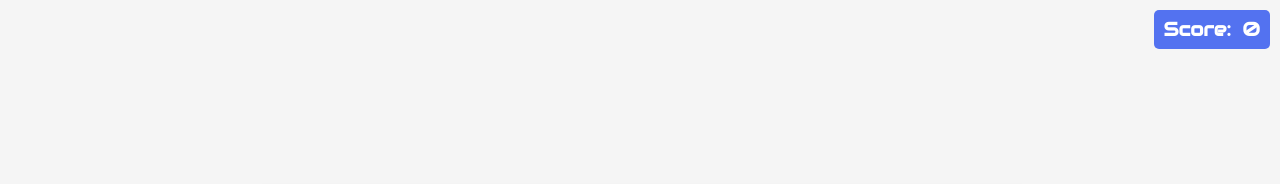
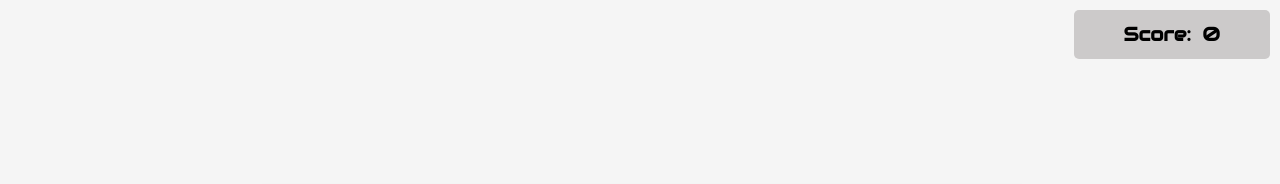
Before and after one commit to NeNeZoRr/WebgameProject, a website with bundled scripts: page main.html in a window 1280 px wide. Shown: the top 184 px of the page. Built offline with nearby package versions, Linux system fonts and the light colour scheme.

Commit message:
Update 9-1 	modified:   README.md 	modified:   Styling.css 	modified:   main.html 	modified:   main.js 	modified:   node_modules/.package-lock.json 	modified:   package-lock.json 	modified:   package.json 	modified:   word.js

```diff
--- a/Styling.css
+++ b/Styling.css
@@ -17,6 +17,7 @@ body {
     margin: 0;
 }
 
+/* Container */
 .container {
     width: 90%;
     max-width: 800px;
@@ -53,6 +54,7 @@ body {
     text-transform: uppercase;
 }
 
+/* Details */
 .content .details {
     margin: 1.5em 0 1.25em;
 }
@@ -88,6 +90,7 @@ body {
     color: #bfbfbf;
 }
 
+/* Buttons */
 .content .buttons {
     display: flex;
     margin-top: 1.25em;
@@ -147,9 +150,9 @@ body {
     position: absolute;
     top: 10px;
     right: 10px;
-    background-color: #5372F0;
-    color: white;
-    padding: 5px 10px;
+    background-color: rgb(204, 202, 202);
+    color: #000000;
+    padding: 10px 50px;
     border-radius: 5px;
     font-size: 1.2em;
     font-weight: bold;
--- a/main.html
+++ b/main.html
@@ -38,6 +38,8 @@
         integrity="sha256-CSXorXvZcTkaix6Yvo6HppcZGetbYMGWSFlBw8HfCJo=" crossorigin="anonymous"></script>
         <script type="module" src="word.js" defer></script>
         <script type="module" src="main.js" defer></script>
+        <script type="module" src="apps.js"></script>
+        <script type="module" src="Keys.js"></script>
 </body>
 
 </html>
--- a/package.json
+++ b/package.json
@@ -10,6 +10,7 @@
   "license": "ISC",
   "dependencies": {
     "api": "^6.1.1",
+    "axios": "^1.5.1",
     "express": "^4.18.2"
   }
 }
--- a/word.js
+++ b/word.js
@@ -1,3 +1,4 @@
+// words.js
 const wordArray = [
     { word: "apple", hint: "A fruit" },
     { word: "banana", hint: "A yellow fruit" },
```
Also changed, not shown: main.js (+10 -1 lines), README.md, 1 other file.
